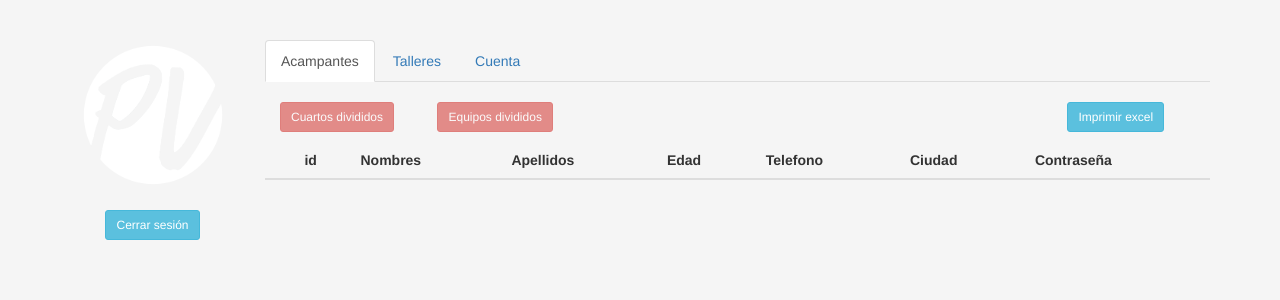
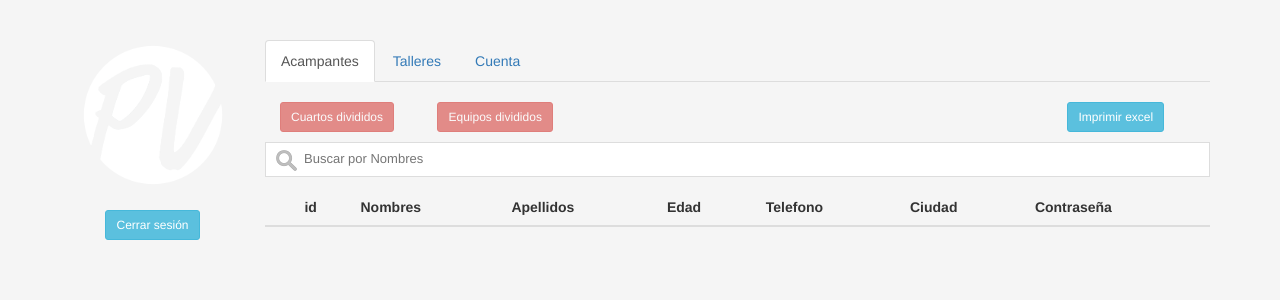
Before and after one commit to 54MY/pdvb-streaming, a PHP site: page /pdv/index.php in a window 1280 px wide. Shown: the top 300 px of the page. Run offline with PHP 8.4, Linux system fonts and the light colour scheme; the visitor is signed in with stand-in values (Sample User, id 1); data comes from the database, SQL or seed files in the repository; data that the repository does not hold is empty; some libraries are stand-ins or nearby versions.

Commit message:
task/pdvb-11: Add search to names in admin

```diff
--- a/www/pdv/index.php
+++ b/www/pdv/index.php
@@ -26,6 +26,17 @@
     <style>
     body {
         background-color: #f5f5f5;
+    }
+
+    #buscar {
+        background-image: url(../vendor/searchicon.png);
+        background-position: 10px 7px;
+        background-repeat: no-repeat;
+        width: 100%;
+        font-size: 13px;
+        padding: 7px 17px 7px 38px;
+        border: 1px solid #ddd;
+        margin-bottom: 12px;
     }
     </style>
 
@@ -228,12 +239,14 @@
                         </div>
                         </br>
                         </br>
+                        <input type="text" id="buscar" onkeyup="myFunction()" placeholder="Buscar por Nombres"
+                            title="Buscar por Nombres">
                         <div class="table-responsive">
                             <?php
                                 $query = "SELECT a.id, Nombres, Apellidos, Edad, Sexo, Celular, Ciudad, Pais, Usuario, Correo, Color, Numero_Cuarto, t.Taller
                                             FROM pdvb.Acampante a INNER JOIN pdvb.Talleres t ON Id_Taller = t.id";
                                 $result = mysqli_query($con,$query);
-                                echo '<table class="table table-striped">';
+                                echo '<table id="acampante-abla" class="table table-striped">';
                                 echo '<thead>
                                         <tr>
                                             <th></th>
@@ -653,6 +666,27 @@
     });
     </script>
 
+    <script>
+    function myFunction() {
+        var input, filter, table, tr, td, i, txtValue;
+        input = document.getElementById("buscar");
+        filter = input.value.toUpperCase();
+        table = document.getElementById("acampante-abla");
+        tr = table.getElementsByTagName("tr");
+        for (i = 0; i < tr.length; i++) {
+            td = tr[i].getElementsByTagName("td")[2];
+            if (td) {
+                txtValue = td.textContent || td.innerText;
+                if (txtValue.toUpperCase().indexOf(filter) > -1) {
+                    tr[i].style.display = "";
+                } else {
+                    tr[i].style.display = "none";
+                }
+            }
+        }
+    }
+    </script>
+
 </body>
 
 </html>
```
Also changed, not shown: www/vendor/searchicon.png (added).
